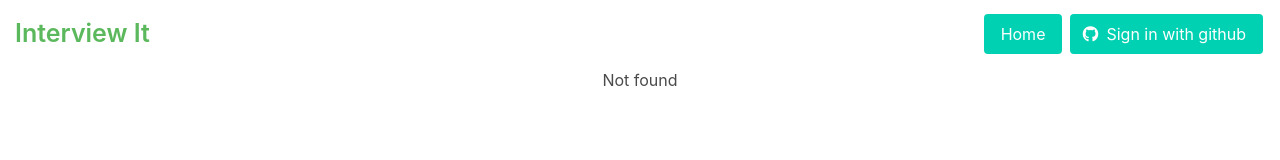
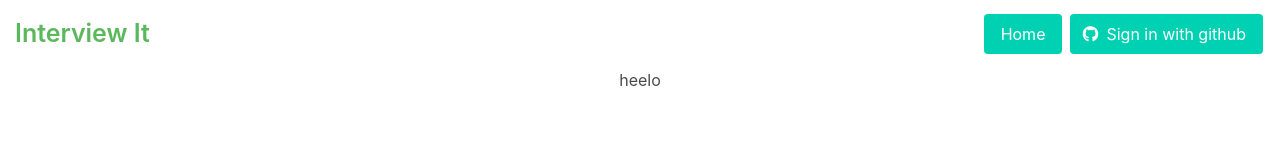
Before and after one commit to BadBrahmin/hackathon-quiz, a React (Create React App) app: page /quiz in a window 1280 px wide. Before the commit this address had no page. Shown: the top 160 px of the page. Built offline with nearby package versions, Linux system fonts and the light colour scheme.

Commit message:
create Quiz Components

```diff
--- a/package.json
+++ b/package.json
@@ -4,6 +4,7 @@
   "private": true,
   "dependencies": {
     "bulma": "^0.7.5",
+    "node-sass": "^4.12.0",
     "react": "^16.8.6",
     "react-dom": "^16.8.6",
     "react-router-dom": "^5.0.1",
--- a/src/App.js
+++ b/src/App.js
@@ -4,7 +4,8 @@ import { Route, BrowserRouter as Router, Switch } from "react-router-dom";
 import SignIn from "./components/SignIn";
 import Nav from "./components/Nav";
 import Home from "./components/Home";
-import Footer from './components/Footer';
+import Footer from "./components/Footer";
+import Quiz from "./components/Quiz";
 function App() {
   return (
     <Router>
@@ -13,10 +14,11 @@ function App() {
         <Switch>
           <Route exact path="/" component={Home} />
           <Route path="/signin" component={SignIn} />
+          <Route path="/quiz" component={Quiz} />
           <Route render={() => <p>Not found</p>} />
         </Switch>
 
-        <Footer/>
+        <Footer />
       </div>
     </Router>
   );
--- /dev/null
+++ b/src/components/Quiz.js
@@ -0,0 +1,11 @@
+import React from "react";
+
+function Quiz() {
+  return (
+    <div className="wrapper">
+      <div className="quiz-sec">heelo</div>
+    </div>
+  );
+}
+
+export default Quiz;
```
Also changed, not shown: 1 other file (tests, documents, lock files or other folders).
